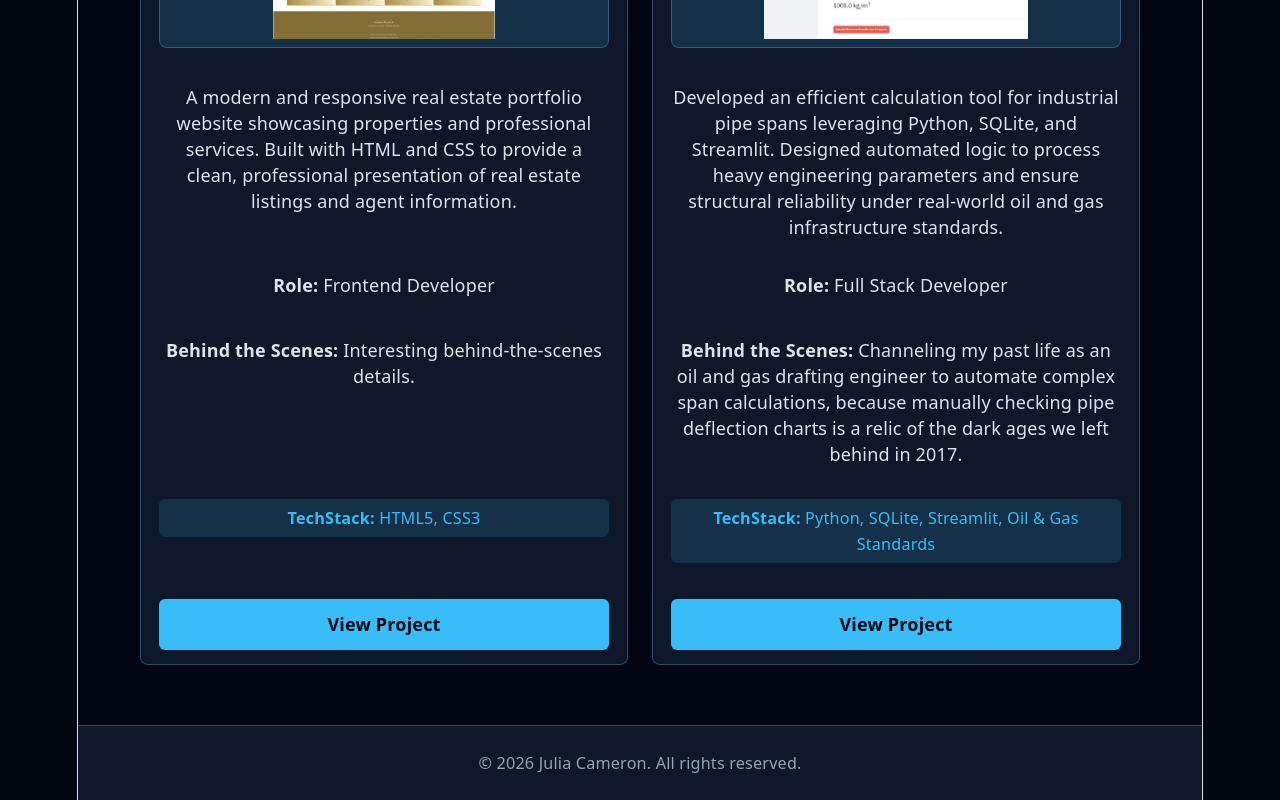
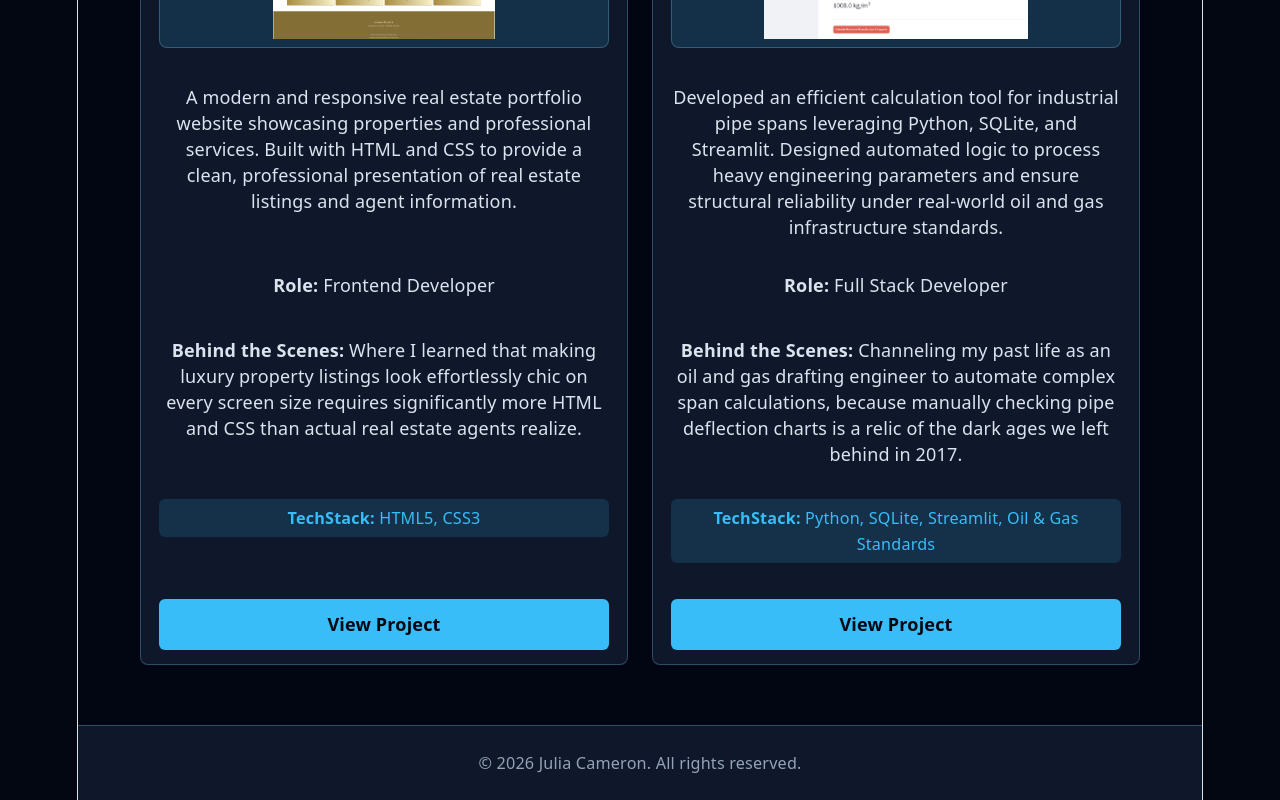
Before and after one commit to Julia-Cameron/my-portfolio, a React (Vite) app: page /projects in a window 1280 px wide. Shown: the part 1418-2218 px from the top of the page. Built offline with nearby package versions, Linux system fonts and the light colour scheme.

Commit message:
Add Behind the Scene description for Real Estate Portfolio project,changed the hight of the skills' badges

```diff
--- a/src/App.css
+++ b/src/App.css
@@ -284,7 +284,7 @@ button:focus-visible {
 .skill-badge {
   position: relative;
   width: 100%;
-  min-height: 44px;
+  height: 60px;
   overflow: hidden;
   background:
     radial-gradient(circle at 18% 25%, rgba(255, 255, 255, 0.22) 0 1px, transparent 1.5px),
--- a/src/pages/Projects.jsx
+++ b/src/pages/Projects.jsx
@@ -30,18 +30,18 @@ function Projects() {
         },
 
         {
-            id: 4,
+            id: 3,
             title: 'Real Estate Portfolio Site',
             image: realestatePortfolioSiteImage, // Add the image import at the top and reference it here
             role: 'Frontend Developer',
             description: 'A modern and responsive real estate portfolio website showcasing properties and professional services. Built with HTML and CSS to provide a clean, professional presentation of real estate listings and agent information.',
-            behindTheScenes: 'Interesting behind-the-scenes details.',
+            behindTheScenes: 'Where I learned that making luxury property listings look effortlessly chic on every screen size requires significantly more HTML and CSS than actual real estate agents realize.',
             tech: ['HTML5', 'CSS3'],
             link: 'https://realestate-portfolio-site-mbxbs25fw-jc-d78b.vercel.app'
 
         },
         {
-            id: 3,
+            id: 4,
             title: 'Industrial Pipe Span Tool',
             image: industrialPipeSpanToolImage,
             role: 'Full Stack Developer',
```
